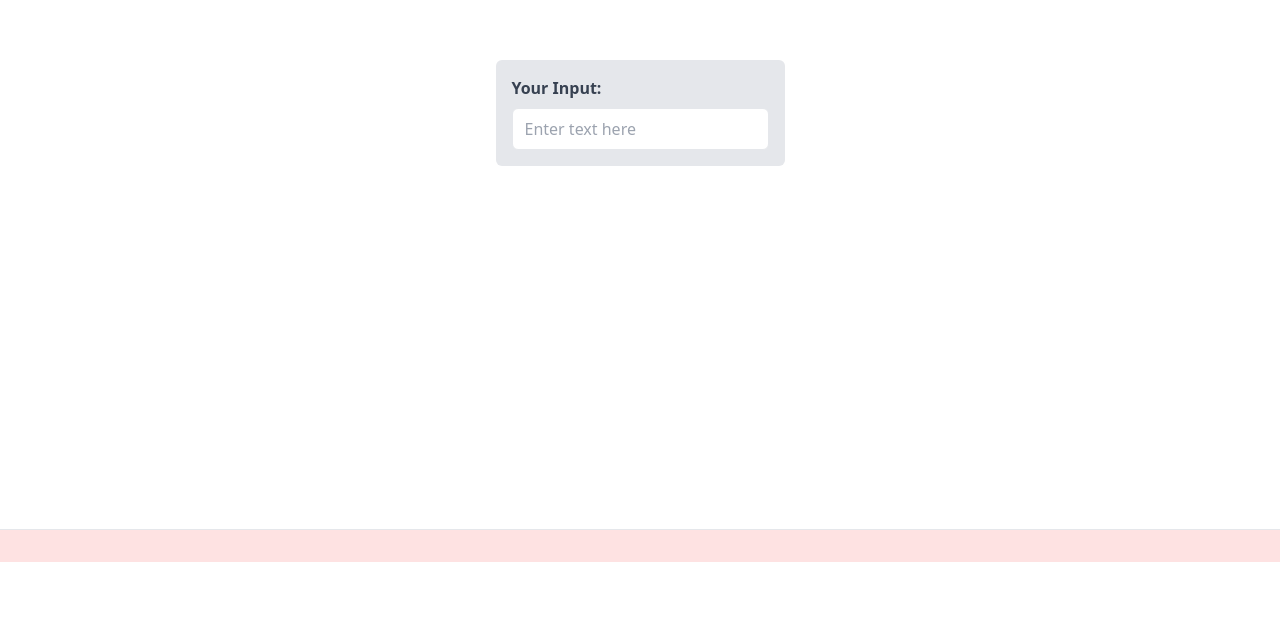
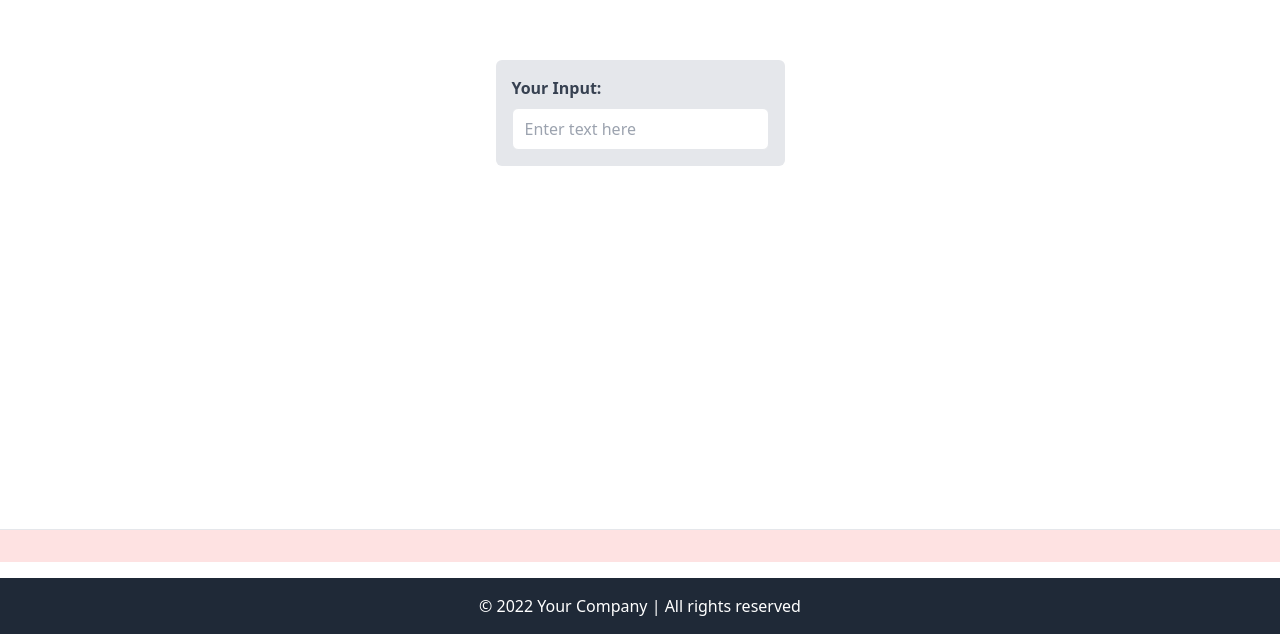
Before and after one commit to maikonweber/react-poke-api, a React (Create React App) app: page / in a window 1280 px wide. Shown: the part 359-993 px from the top of the page. Before the commit the page ends 921 px from the top, so only its background shows below. Built offline with nearby package versions, Linux system fonts and the light colour scheme.

Commit message:
Add Footer

```diff
--- a/src/App.tsx
+++ b/src/App.tsx
@@ -2,6 +2,7 @@
 import Header from './components/Header'
 import InputComponent from './components/InputComponent';
 import ScrollContainer from './components/ScrollContainer'
+import Footer from './components/Footer';
 
 const  App: React.FC = () => {
   return (
@@ -9,6 +10,7 @@
     <Header />
     <InputComponent />
     <ScrollContainer />
+    <Footer />
     </>
   );
 }
--- /dev/null
+++ b/src/components/Footer/index.tsx
@@ -0,0 +1,16 @@
+// Footer.tsx
+import React from 'react';
+
+const Footer: React.FC = () => {
+  return (
+    <footer className="bg-gray-800 text-white p-4 mt-4">
+      <div className="container mx-auto">
+        <p className="text-center">
+          &copy; 2022 Your Company | All rights reserved
+        </p>
+      </div>
+    </footer>
+  );
+};
+
+export default Footer;
```
